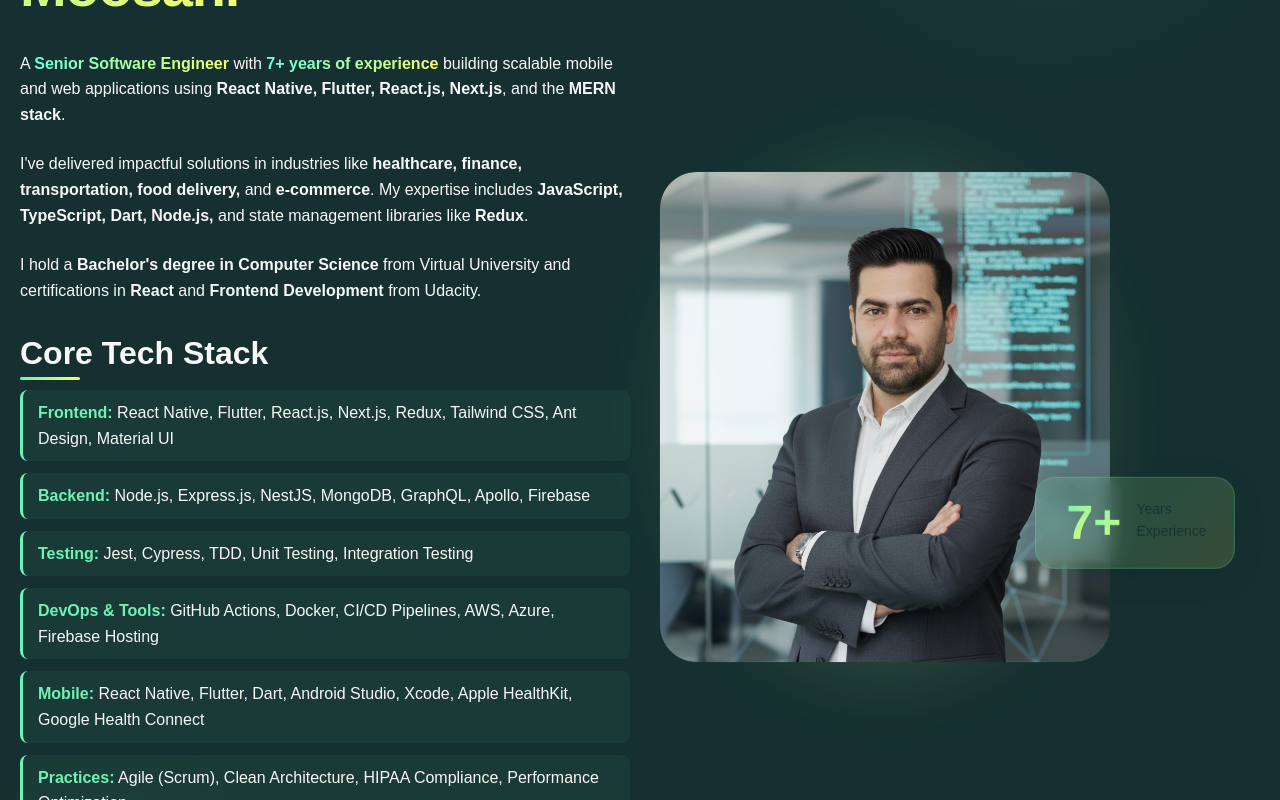
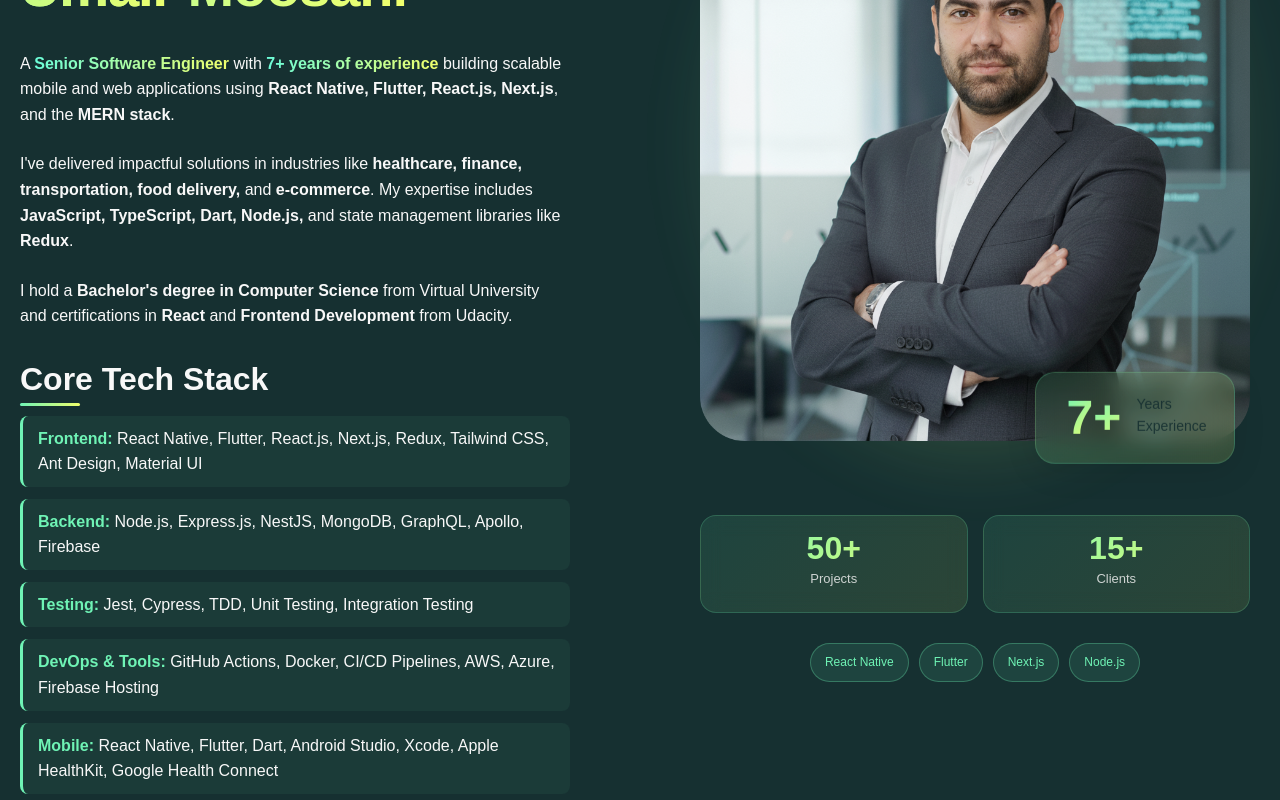
Before and after one commit to MuhammadUmairMoosani/MuhammadUmairMoosani.github.io, a Next.js app: page / in a window 1280 px wide. Shown: the part 360-1160 px from the top of the page. Built offline with nearby package versions, Linux system fonts and the light colour scheme.

Commit message:
improvement

```diff
--- a/src/app/components/hello.js
+++ b/src/app/components/hello.js
@@ -42,11 +42,22 @@ export const Hello = () => {
         }}
       />
 
-      <div className="e-con-inner" style={{ position: "relative", zIndex: 1 }}>
+      <div
+        className="e-con-inner"
+        style={{
+          position: "relative",
+          zIndex: 1,
+          display: "flex",
+          alignItems: "flex-start",
+          gap: "60px",
+          justifyContent: "space-between",
+        }}
+      >
         <div
           className="elementor-element elementor-element-cff8374 e-con-full e-flex e-con e-child"
           data-id="cff8374"
           data-element_type="container"
+          style={{ flex: 1 }}
         >
           <div
             className="elementor-element elementor-element-0781194 e-con-full section-heading e-flex e-con e-child"
@@ -441,6 +452,16 @@ export const Hello = () => {
           data-id="2b17256"
           data-element_type="container"
           data-settings='{"background_background":"classic"}'
+          style={{
+            flex: "0 0 auto",
+            minWidth: "500px",
+            position: "sticky",
+            top: "20px",
+            alignSelf: "flex-start",
+            marginLeft: "auto",
+            paddingLeft: "60px",
+            paddingRight: "20px",
+          }}
         >
           <div
             className="elementor-element elementor-element-aacf331 hero-img at-image-animation at-animation-image-none at-none elementor-widget elementor-widget-image"
@@ -449,10 +470,14 @@ export const Hello = () => {
             data-settings='{"ekit_we_effect_on":"none"}'
             data-widget_type="image.default"
             style={{
-              maxWidth: "450px",
+              maxWidth: "100%",
               position: "relative",
+              display: "flex",
+              flexDirection: "column",
+              gap: "30px",
             }}
           >
+            <div style={{ position: "relative" }}>
               {/* Glow effect behind image */}
               <div
                 style={{
@@ -473,12 +498,12 @@ export const Hello = () => {
               <Image
                 loading="lazy"
                 decoding="async"
-              width="400"
-              height="400"
+                width="450"
+                height="450"
                 src="/profile.png"
                 className="attachment-full size-full wp-image-1231"
                 alt="about-us-img"
-              sizes="(max-width: 400px) 100vw, 400px"
+                sizes="(max-width: 450px) 100vw, 450px"
                 style={{
                   maxWidth: "100%",
                   height: "auto",
@@ -486,6 +511,100 @@ export const Hello = () => {
                   zIndex: 1,
                 }}
               />
+            </div>
+
+            {/* Quick Stats Cards Below Image */}
+            <div
+              style={{
+                display: "grid",
+                gridTemplateColumns: "1fr 1fr",
+                gap: "15px",
+                marginTop: "10px",
+              }}
+            >
+              <div
+                style={{
+                  background:
+                    "linear-gradient(135deg, rgba(111, 243, 181, 0.1) 0%, rgba(240, 255, 108, 0.1) 100%)",
+                  backdropFilter: "blur(10px)",
+                  WebkitBackdropFilter: "blur(10px)",
+                  border: "1px solid rgba(111, 243, 181, 0.2)",
+                  borderRadius: "16px",
+                  padding: "20px 15px",
+                  textAlign: "center",
+                }}
+              >
+                <div
+                  style={{
+                    fontSize: "2rem",
+                    fontWeight: "700",
+                    background:
+                      "linear-gradient(135deg, #6FF3B5 0%, #F0FF6C 100%)",
+                    WebkitBackgroundClip: "text",
+                    WebkitTextFillColor: "transparent",
+                    marginBottom: "5px",
+                  }}
+                >
+                  50+
+                </div>
+                <div style={{ fontSize: "13px", opacity: 0.8 }}>Projects</div>
+              </div>
+
+              <div
+                style={{
+                  background:
+                    "linear-gradient(135deg, rgba(111, 243, 181, 0.1) 0%, rgba(240, 255, 108, 0.1) 100%)",
+                  backdropFilter: "blur(10px)",
+                  WebkitBackdropFilter: "blur(10px)",
+                  border: "1px solid rgba(111, 243, 181, 0.2)",
+                  borderRadius: "16px",
+                  padding: "20px 15px",
+                  textAlign: "center",
+                }}
+              >
+                <div
+                  style={{
+                    fontSize: "2rem",
+                    fontWeight: "700",
+                    background:
+                      "linear-gradient(135deg, #6FF3B5 0%, #F0FF6C 100%)",
+                    WebkitBackgroundClip: "text",
+                    WebkitTextFillColor: "transparent",
+                    marginBottom: "5px",
+                  }}
+                >
+                  15+
+                </div>
+                <div style={{ fontSize: "13px", opacity: 0.8 }}>Clients</div>
+              </div>
+            </div>
+
+            {/* Tech Badges */}
+            <div
+              style={{
+                display: "flex",
+                flexWrap: "wrap",
+                gap: "10px",
+                justifyContent: "center",
+              }}
+            >
+              {["React Native", "Flutter", "Next.js", "Node.js"].map((tech) => (
+                <span
+                  key={tech}
+                  style={{
+                    background: "rgba(111, 243, 181, 0.1)",
+                    border: "1px solid rgba(111, 243, 181, 0.3)",
+                    padding: "6px 14px",
+                    borderRadius: "20px",
+                    fontSize: "12px",
+                    fontWeight: "500",
+                    color: "#6FF3B5",
+                  }}
+                >
+                  {tech}
+                </span>
+              ))}
+            </div>
           </div>
           <div
             className="elementor-element elementor-element-0899128 elementor-widget__width-initial elementor-absolute experience-counter-box elementor-widget elementor-widget-counter"
```
Also changed, not shown: src/app/globals.css. Lines whose indentation alone changed are shown as unchanged.
